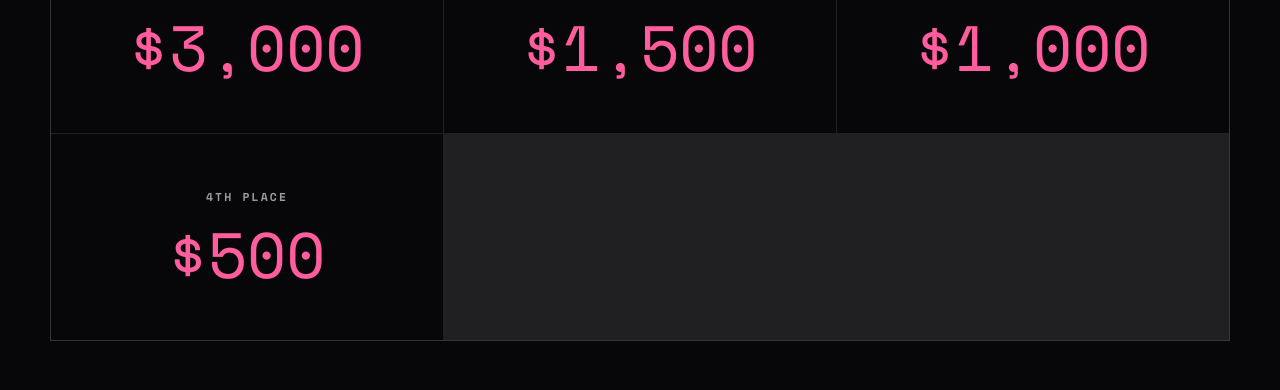
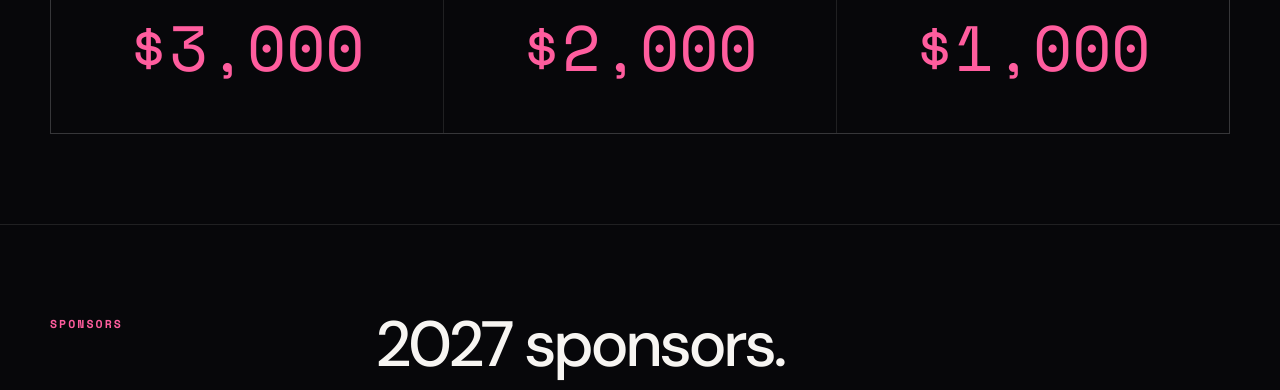
Before and after one commit to AlexNicholasWang/LAPokerbots, a Next.js app in the folder Frontend/: page / in a window 1280 px wide. Shown: the part 1600-1990 px from the top of the page. Built offline with nearby package versions, Linux system fonts and the light colour scheme.

Commit message:
3rd place, 4th place removed

```diff
--- a/Frontend/app/page.tsx
+++ b/Frontend/app/page.tsx
@@ -6,9 +6,8 @@ import { site } from "@/content/site";
 
 const prizes = [
   { place: "1st place", amount: "$3,000" },
-  { place: "2nd place", amount: "$1,500" },
+  { place: "2nd place", amount: "$2,000" },
   { place: "3rd place", amount: "$1,000" },
-  {place: "4th place", amount: "$500"},
 ] as const;
 
 const facts = [
```
